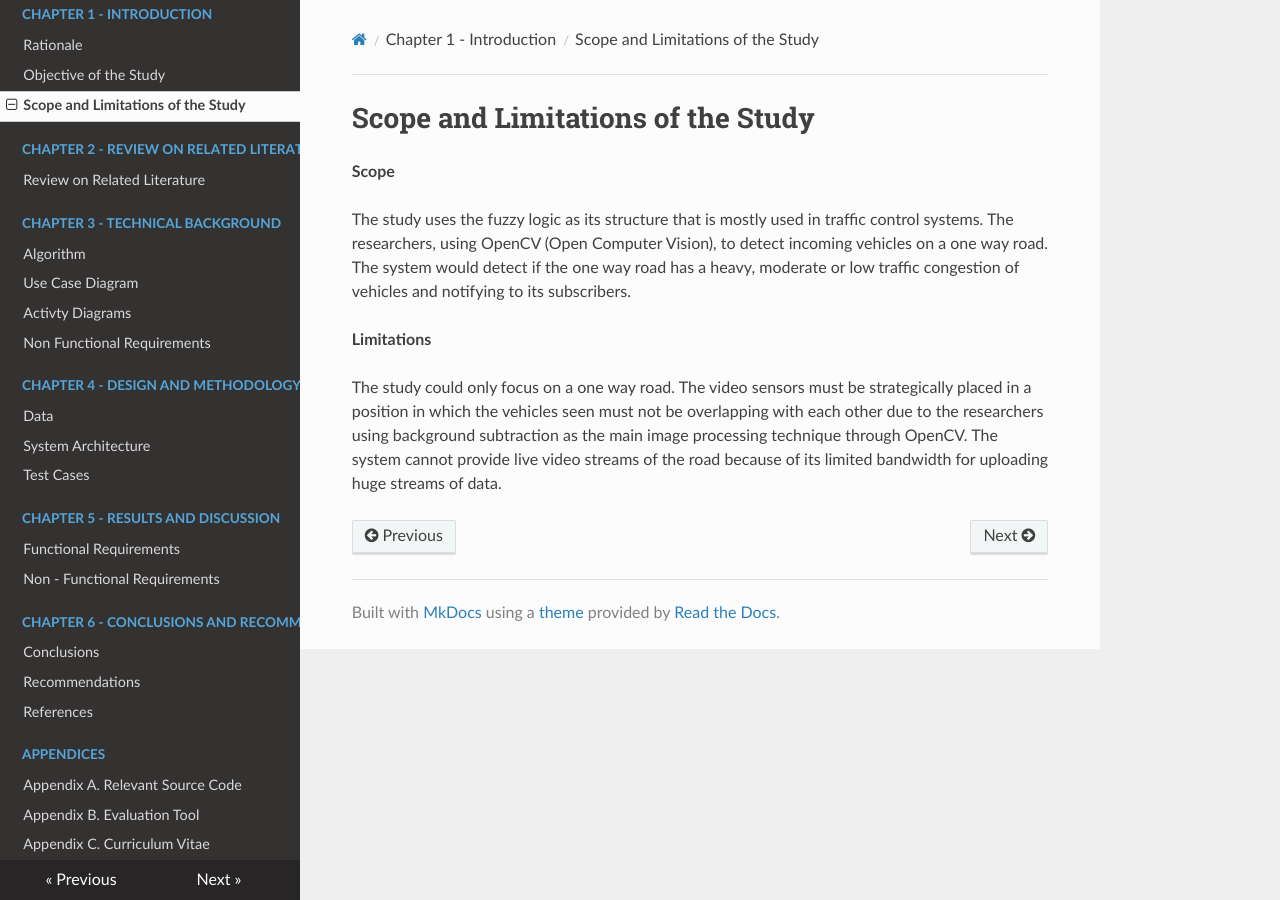
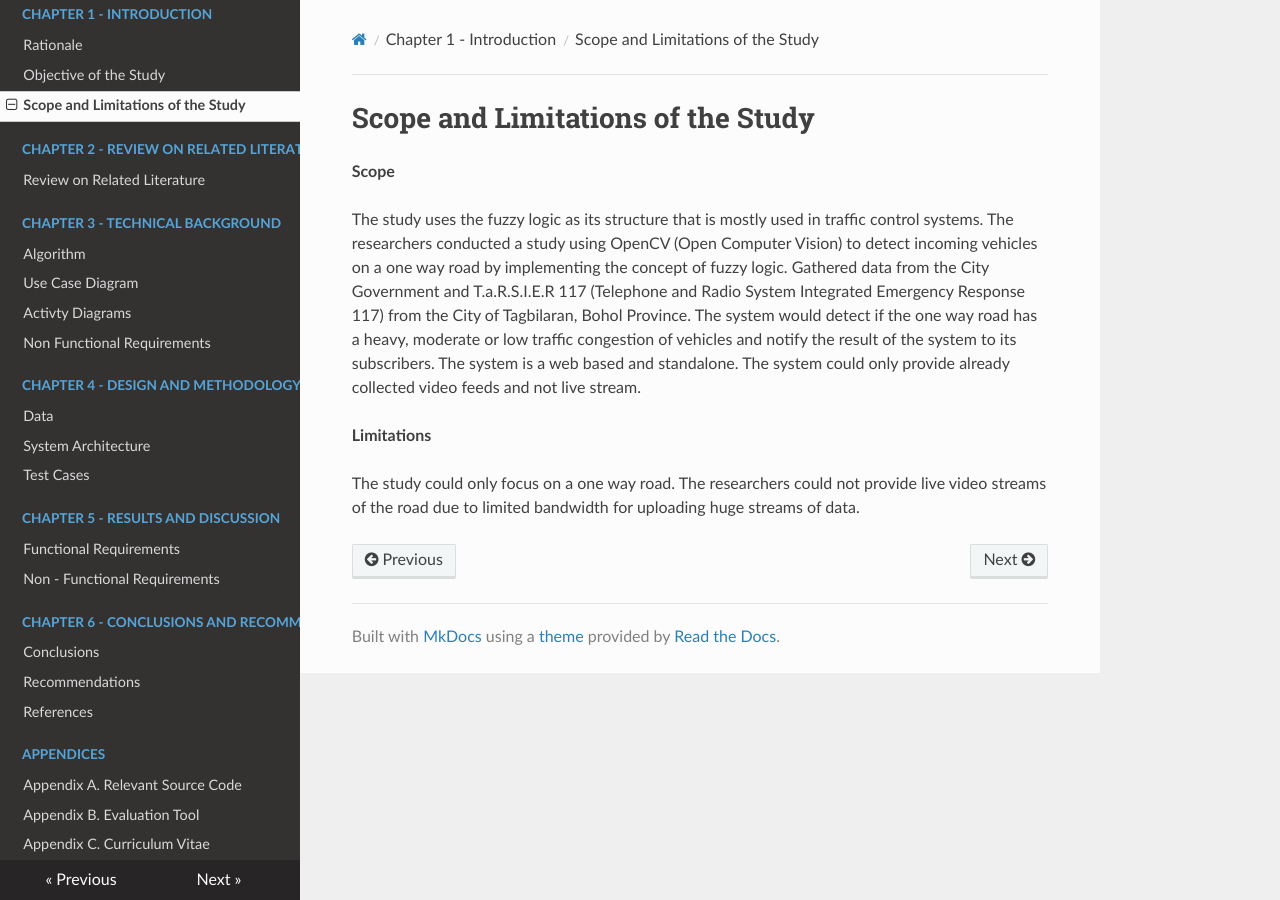
Before and after one commit to mikhailejohnapale/argomada-fuzz-track-doc, an MkDocs documentation site: the page built from docs/chapter1/scope-and-limitations-of-the-study.md, in a window 1280 px wide. Built offline with MkDocs 1.6.1, drawn with Linux system fonts in a browser that asks for light colours; nearby versions of some CDN libraries; old or Windows-style settings are respelled for this version of MkDocs.

Commit message:
3rd revision

```diff
--- a/docs/chapter1/scope-and-limitations-of-the-study.md
+++ b/docs/chapter1/scope-and-limitations-of-the-study.md
@@ -2,20 +2,21 @@
 
 **Scope**
 
-The study uses the fuzzy logic as its structure that is mostly
-used in traffic control systems. The researchers, using OpenCV
-(Open Computer Vision), to detect incoming vehicles on a one
-way road. The system would detect if the one way road has a heavy,
-moderate or low traffic congestion of vehicles and notifying to its
-subscribers.
-
+The study uses the fuzzy logic as its structure that is
+mostly used in traffic control systems. The researchers
+conducted a study using OpenCV (Open Computer Vision) to
+detect incoming vehicles on a one way road by implementing
+the concept of fuzzy logic. Gathered data from the City
+Government and T.a.R.S.I.E.R 117 (Telephone and Radio System
+Integrated Emergency Response 117) from the City of Tagbilaran,
+Bohol Province. The system would detect if the one way road
+has a heavy, moderate or low traffic congestion of vehicles
+and notify the result of the system to its subscribers. The
+system is a web based and standalone. The system could only
+provide already collected video feeds and not live stream.
 
 **Limitations**
 
-The study could only focus on a one way road. The video sensors
-must be strategically placed in a position in which the vehicles
-seen must not be overlapping with each other due to the researchers
-using background subtraction as the main image processing technique
-through OpenCV. The system cannot provide live video streams of
-the road because of its limited bandwidth for uploading huge
-streams of data.
+The study could only focus on a one way road. The researchers
+could not provide live video streams of the road due to limited
+bandwidth for uploading huge streams of data.
```
